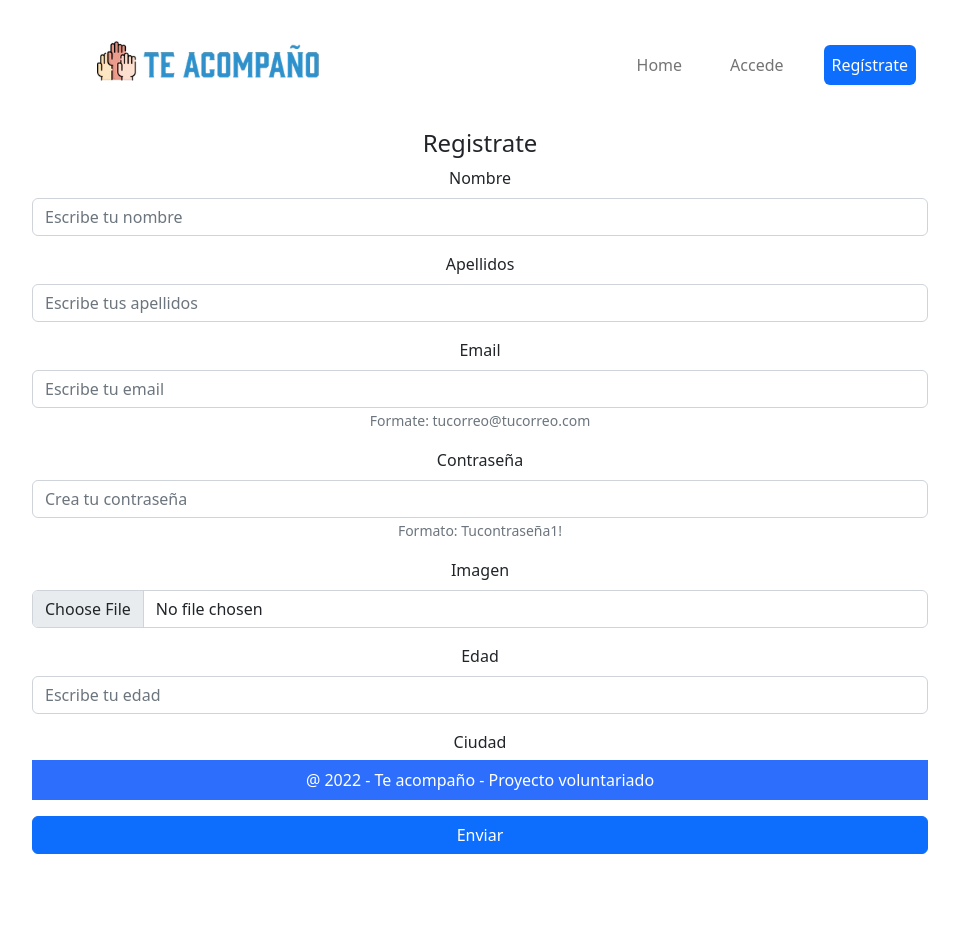
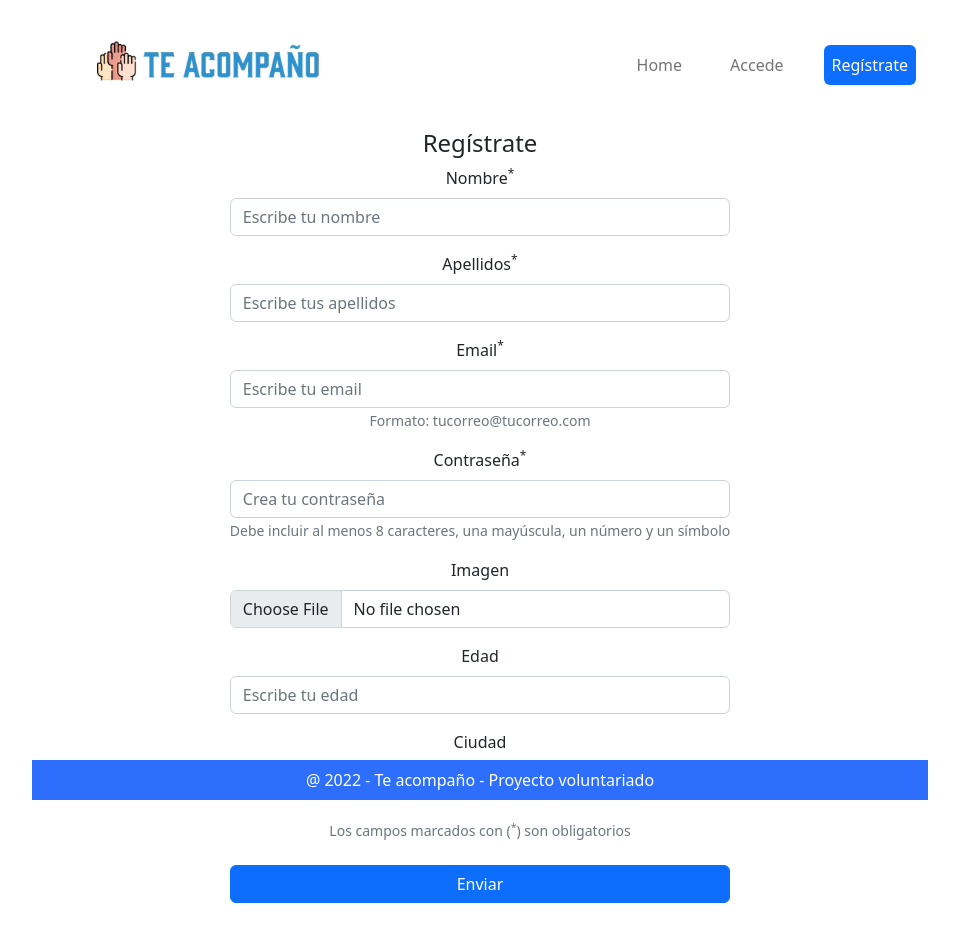
Before and after one commit to jmpalomeros/te-acompano, a React (Create React App) app: page /signup in a window 1280 px wide. Shown: the top 942 px of the page, without its empty margins (160-1119 px from the left). Built offline with nearby package versions, Linux system fonts and the light colour scheme; no server answers.

Commit message:
añadidas indicaciones campos obligatorios formulario

```diff
--- a/src/App.css
+++ b/src/App.css
@@ -41,7 +41,7 @@ Form {
   flex-direction: column;
 }
 
-#form-signup {
+#form-signup-login {
   display: flex;
   flex-direction: column;
   align-items: center;
--- a/src/pages/LogIn.jsx
+++ b/src/pages/LogIn.jsx
@@ -48,7 +48,7 @@ function Login() {
   };
 
   return (
-    <div id="form-signup">
+    <div id="form-signup-login">
       <br />
       <h4>Acceder</h4>
       <br />
--- a/src/pages/SignUp.jsx
+++ b/src/pages/SignUp.jsx
@@ -34,7 +34,6 @@ function SignUp() {
 
     try {
       const response = await uploadImageService(sendObj);
-      //console.log("foto", response.data.avatar);
       setAvatar(response.data.avatar);
       setIsFetching(false);
     } catch (error) {
@@ -77,12 +76,12 @@ function SignUp() {
   }
 
   return (
-    <div>
-      <h4>Registrate</h4>
+    <div id="form-signup-login">
+      <h4>Regístrate</h4>
 
       <Form>
         <Form.Group className="mb-3" controlId="formBasicEmail">
-          <Form.Label htmlFor="firstName">Nombre</Form.Label>
+          <Form.Label htmlFor="firstName">Nombre<sup>*</sup></Form.Label>
           <Form.Control
             type="text"
             name="firstName"
@@ -93,7 +92,7 @@ function SignUp() {
         </Form.Group>
 
         <Form.Group className="mb-3" controlId="formBasicEmail">
-          <Form.Label htmlFor="lastName">Apellidos</Form.Label>
+          <Form.Label htmlFor="lastName">Apellidos<sup>*</sup></Form.Label>
           <Form.Control
             type="text"
             name="lastName"
@@ -104,7 +103,7 @@ function SignUp() {
         </Form.Group>
 
         <Form.Group className="mb-3" controlId="formBasicEmail">
-          <Form.Label htmlFor="email">Email</Form.Label>
+          <Form.Label htmlFor="email">Email<sup>*</sup></Form.Label>
           <Form.Control
             type="email"
             name="email"
@@ -113,12 +112,12 @@ function SignUp() {
             placeholder="Escribe tu email"
           />
           <Form.Text className="text-muted">
-            Formate: tucorreo@tucorreo.com
+            Formato: tucorreo@tucorreo.com
           </Form.Text>
         </Form.Group>
 
         <Form.Group className="mb-3" controlId="formBasicEmail">
-          <Form.Label htmlFor="password">Contraseña</Form.Label>
+          <Form.Label htmlFor="password">Contraseña<sup>*</sup></Form.Label>
           <Form.Control
             type="password"
             name="password"
@@ -126,7 +125,7 @@ function SignUp() {
             onChange={handlePasswordChange}
             placeholder="Crea tu contraseña"
           />
-          <Form.Text className="text-muted">Formato: Tucontraseña1!</Form.Text>
+          <Form.Text className="text-muted">Debe incluir al menos 8 caracteres, una mayúscula, un número y un símbolo</Form.Text>
         </Form.Group>
 
         <Form.Group className="mb-3" controlId="formBasicPassword">
@@ -163,7 +162,8 @@ function SignUp() {
             placeholder="Escribe el nombre de tu ciudad"
           />
         </Form.Group>
-
+        <Form.Text>Los campos marcados con (<sup>*</sup>) son obligatorios</Form.Text>
+        <br />
         <Button onClick={handleSignup} variant="primary" type="submit">
           Enviar
         </Button>
```
